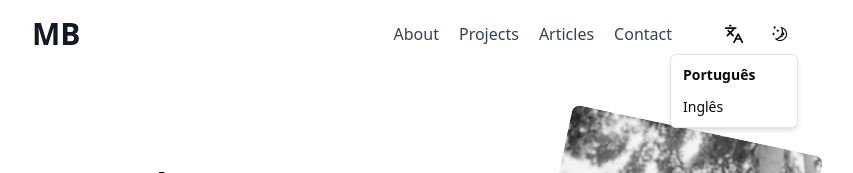
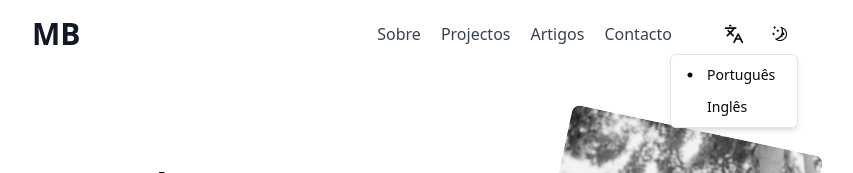
Before and after one commit to manuelbento19/manuel-bento, a Next.js app: page / in a window 1280 px wide. Both pictures are taken after a click on the button 958 px from the left and 34 px from the top of the page. Shown: the top 173 px of the page, without its empty margins (224-1077 px from the left). Built offline with nearby package versions, Linux system fonts and the light colour scheme; no server answers.

Commit message:
feat: locale switcher

```diff
--- a/next.config.mjs
+++ b/next.config.mjs
@@ -1,6 +1,10 @@
 /** @type {import('next').NextConfig} */
 import {withContentlayer} from 'next-contentlayer'
+import createNextIntlPlugin from 'next-intl/plugin';
+
+const withNextIntl = createNextIntlPlugin();
 
 const nextConfig = { reactStrictMode: true, swcMinify: true}
+const useNext = withNextIntl(nextConfig);
 
-export default withContentlayer(nextConfig)
+export default withContentlayer(useNext)
--- a/package.json
+++ b/package.json
@@ -21,6 +21,7 @@
     "lucide-react": "^0.439.0",
     "next": "14.2.9",
     "next-contentlayer": "^0.3.4",
+    "next-intl": "^3.19.3",
     "next-themes": "^0.3.0",
     "react": "^18",
     "react-dom": "^18",
--- a/src/app/layout.tsx
+++ b/src/app/layout.tsx
@@ -4,6 +4,8 @@ import './globals.css'
 import ThemeProvider from '@/components/providers/theme'
 import { cn } from '@/lib/utils'
 import Header from '@/components/ui/header'
+import { getLocale, getMessages } from 'next-intl/server'
+import { NextIntlClientProvider } from 'next-intl'
 
 const geistSans = localFont({
   src: './fonts/GeistVF.woff',
@@ -24,11 +26,12 @@ export const metadata: Metadata = {
   description: 'Welcome to my portfolio'
 }
 
-export default function RootLayout({
-  children
-}: Readonly<{ children: React.ReactNode }>) {
+export default async function RootLayout({ children }: Readonly<{ children: React.ReactNode }>) {
+  const locale = await getLocale();
+  const messages = await getMessages();
+
   return (
-    <html lang='en' suppressHydrationWarning>
+    <html lang={locale} suppressHydrationWarning>
       <body
         className={cn(
           geistSans.variable,
@@ -37,8 +40,10 @@ export default function RootLayout({
         )}
       >
         <ThemeProvider>
-          <Header />
-          <main className='h-screen flex-1'>{children}</main>
+          <NextIntlClientProvider messages={messages}>
+            <Header />
+            <main className='h-screen flex-1'>{children}</main>
+          </NextIntlClientProvider>
         </ThemeProvider>
       </body>
     </html>
--- a/src/components/ui/header.tsx
+++ b/src/components/ui/header.tsx
@@ -5,19 +5,19 @@ import LanguageSelector from './language-selector'
 
 const links = [
   {
-    label: 'About',
+    label: 'Sobre',
     link: '/about'
   },
   {
-    label: 'Projects',
+    label: 'Projectos',
     link: '/projects'
   },
   {
-    label: 'Articles',
+    label: 'Artigos',
     link: '/articles'
   },
   {
-    label: 'Contact',
+    label: 'Contacto',
     link: '/contact'
   }
 ]
--- a/src/components/ui/language-selector.tsx
+++ b/src/components/ui/language-selector.tsx
@@ -1,10 +1,30 @@
 "use client"
 import React from 'react';
-import { DropdownMenu, DropdownMenuContent, DropdownMenuItem, DropdownMenuLabel, DropdownMenuTrigger } from './dropdown-menu';
+import { DropdownMenu, DropdownMenuContent, DropdownMenuRadioGroup, DropdownMenuRadioItem, DropdownMenuTrigger } from './dropdown-menu';
 import {LanguagesIcon} from 'lucide-react';
 import { Button } from './button';
+import { useLocale } from 'next-intl';
+import { setUserLocale } from '@/services/locale';
+import { Locale } from '@/i18n/config';
+
+const locales = [
+  {
+    key: "pt",
+    name: "Português"
+  },
+  {
+    key: "en",
+    name: "Inglês"
+  }
+]
 
 export default function LanguageSelector() {
+  const locale = useLocale();
+
+  const changeLocale = (value: string) => {
+    setUserLocale(value as Locale);
+  }
+
   return (
     <DropdownMenu>
       <DropdownMenuTrigger asChild>
@@ -13,8 +33,9 @@ export default function LanguageSelector() {
         </Button>
       </DropdownMenuTrigger>
       <DropdownMenuContent>
-        <DropdownMenuLabel>Português</DropdownMenuLabel>
-        <DropdownMenuItem>Inglês</DropdownMenuItem>
+        <DropdownMenuRadioGroup value={locale} onValueChange={changeLocale}>
+        {locales.map(item=> <DropdownMenuRadioItem key={item.key} value={item.key}>{item.name}</DropdownMenuRadioItem>)}
+        </DropdownMenuRadioGroup>
       </DropdownMenuContent>
     </DropdownMenu>
   )
--- /dev/null
+++ b/src/i18n/config.ts
@@ -0,0 +1,5 @@
+export const locales = ['pt', 'en'] as const;
+
+export type Locale = (typeof locales)[number];
+
+export const defaultLocale: Locale = 'pt';
--- /dev/null
+++ b/src/i18n/request.ts
@@ -0,0 +1,11 @@
+import { getUserLocale } from '@/services/locale';
+import {getRequestConfig} from 'next-intl/server';
+
+export default getRequestConfig(async () => {
+  const locale = await getUserLocale();
+
+  return {
+    locale,
+    messages: (await import(`../translate/${locale}.json`)).default
+  };
+});
--- /dev/null
+++ b/src/services/locale.ts
@@ -0,0 +1,13 @@
+'use server';
+import {cookies} from 'next/headers';
+import {Locale, defaultLocale} from '@/i18n/config';
+
+const COOKIE_NAME = 'NEXT_LOCALE';
+
+export async function getUserLocale() {
+  return cookies().get(COOKIE_NAME)?.value || defaultLocale;
+}
+
+export async function setUserLocale(locale: Locale) {
+  cookies().set(COOKIE_NAME, locale);
+}
--- /dev/null
+++ b/src/translate/en.json
@@ -0,0 +1,5 @@
+{
+    "Home": {
+      "title": "Hello world!"
+    }
+}
--- /dev/null
+++ b/src/translate/pt.json
@@ -0,0 +1,5 @@
+{
+    "Home": {
+      "title": "Olá!"
+    }
+}
```
Also changed, not shown: src/lib/utils.ts (line endings or trailing spaces), 1 other file (tests, documents, lock files or other folders).
